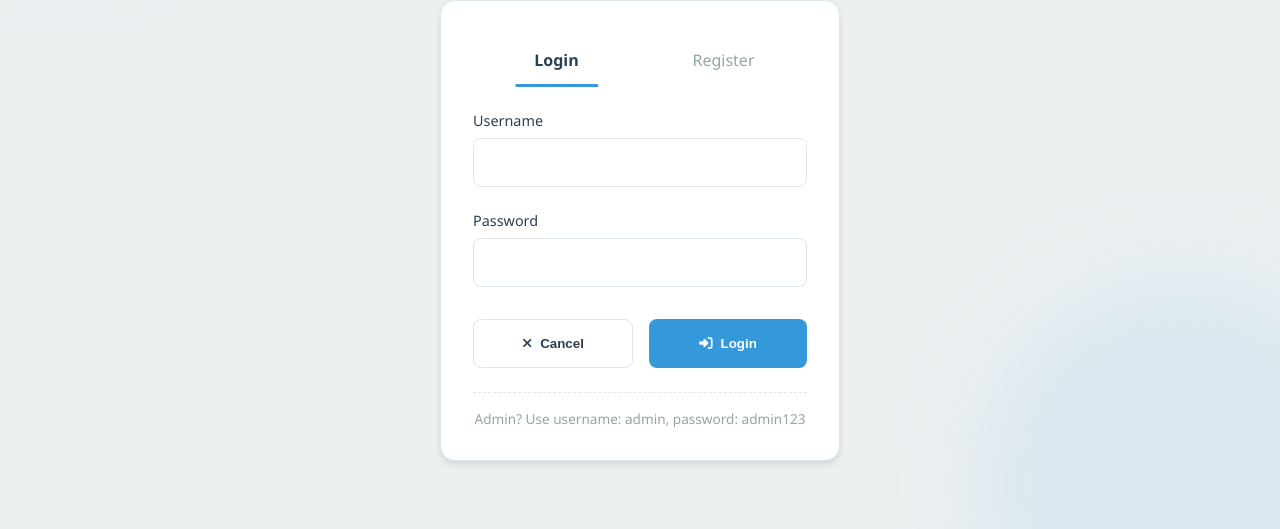
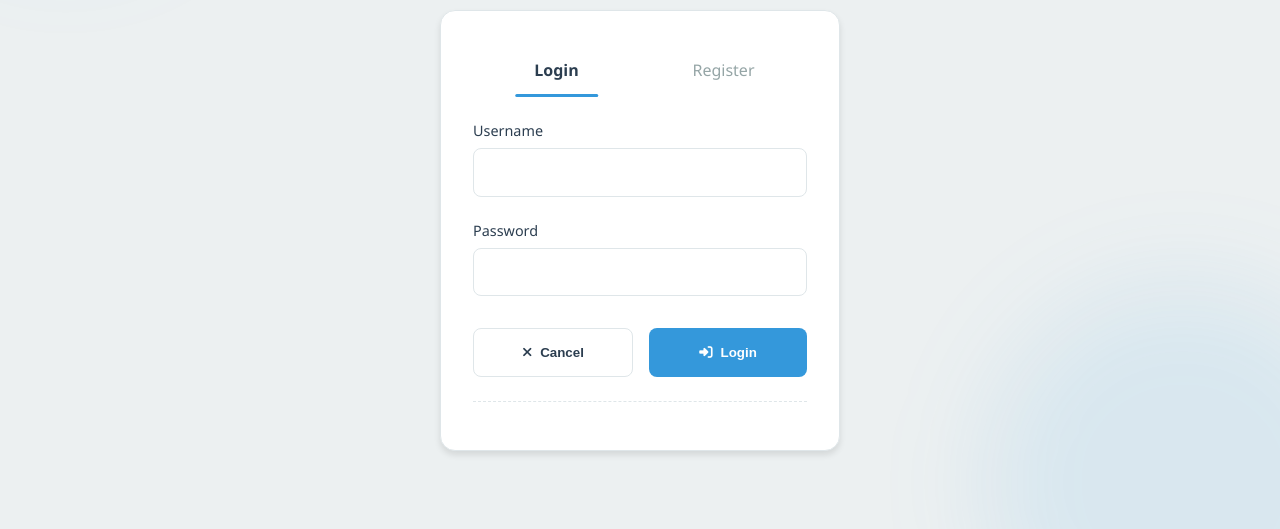
Before and after one commit to mnonike/dream-reality, a website: page public/login.html in a window 1280 px wide. Shown: the part 271-800 px from the top of the page. Drawn offline with Linux system fonts and the light colour scheme.

Commit message:
login.html

```diff
--- a/public/login.html
+++ b/public/login.html
@@ -376,7 +376,7 @@
         </form>
 
         <div class="admin-notice">
-            Admin? Use username: admin, password: admin123
+
         </div>
     </div>
 
```
